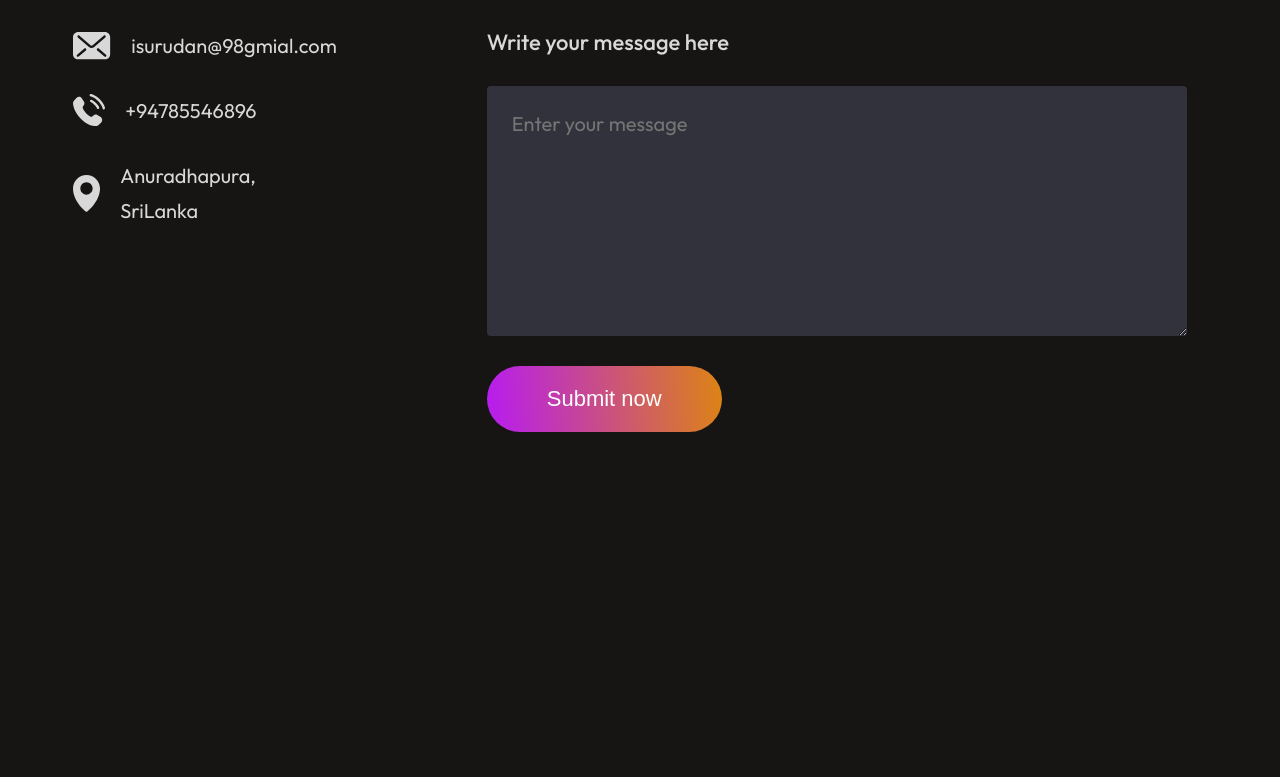
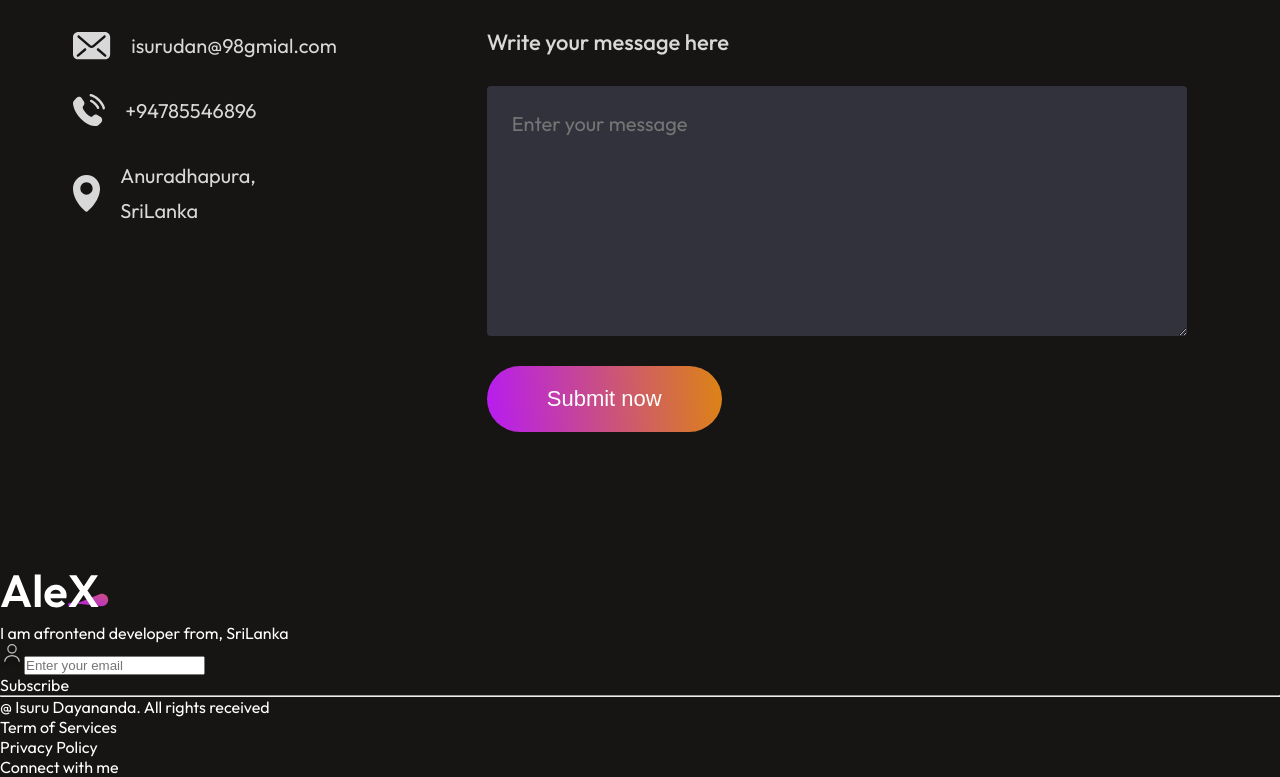
Before and after one commit to isurudayananda/portfolio, a React (Vite) app in the folder portfolio-react/: page / in a window 1280 px wide. Shown: the part 5332-6109 px from the top of the page. Before the commit the page ends 5814 px from the top, so only its background shows below. Built offline with nearby package versions, Linux system fonts and the light colour scheme.

Commit message:
creating HTML structure for the Footer component

```diff
--- a/portfolio-react/src/App.jsx
+++ b/portfolio-react/src/App.jsx
@@ -5,7 +5,7 @@
 import Services from './Components/Services/Services'
 import MyWork from './Components/MyWork/MyWork'
 import Contact from './Components/Contact/Contact'
-
+import Footer from './Components/Footer/Footer'
 
 const App = () => {
   return (
@@ -16,7 +16,7 @@
       <Services/>
       <MyWork/>
       <Contact/>
-
+      <Footer/>
 
     </div>
   )
--- /dev/null
+++ b/portfolio-react/src/Components/Footer/Footer.jsx
@@ -0,0 +1,35 @@
+import React from 'react'
+import './Footer.css'
+import footer_logo from '../../assets/footer_logo.svg'
+import user_icon from '../../assets/user_icon.svg'
+
+const Footer = () => {
+  return (
+    <div className='footer'>
+        <div className="footer-top">
+            <div className="footer-top-left">
+                <img src={footer_logo} alt="" />
+                <p>I am afrontend developer from, SriLanka</p>
+            </div>
+            <div className="footer-top-right">
+              <div className="footer-email-input">
+                <img src={user_icon} alt="" />
+                <input type="email" placeholder='Enter your email' />
+              </div>
+              <div className="footer-subscribe">Subscribe</div>
+            </div>
+        </div>
+        <hr />
+        <div className="footer-bottom">
+          <p className="footer-bottom-left">@ Isuru Dayananda. All rights received</p>
+          <div className="footer-bottom-right">
+            <p>Term of Services</p>
+            <p>Privacy Policy</p>
+            <p>Connect with me</p>
+          </div>
+        </div>
+    </div>
+  )
+}
+
+export default Footer
```
Also changed, not shown: portfolio-react/src/Components/Footer/Footer.css (added).
